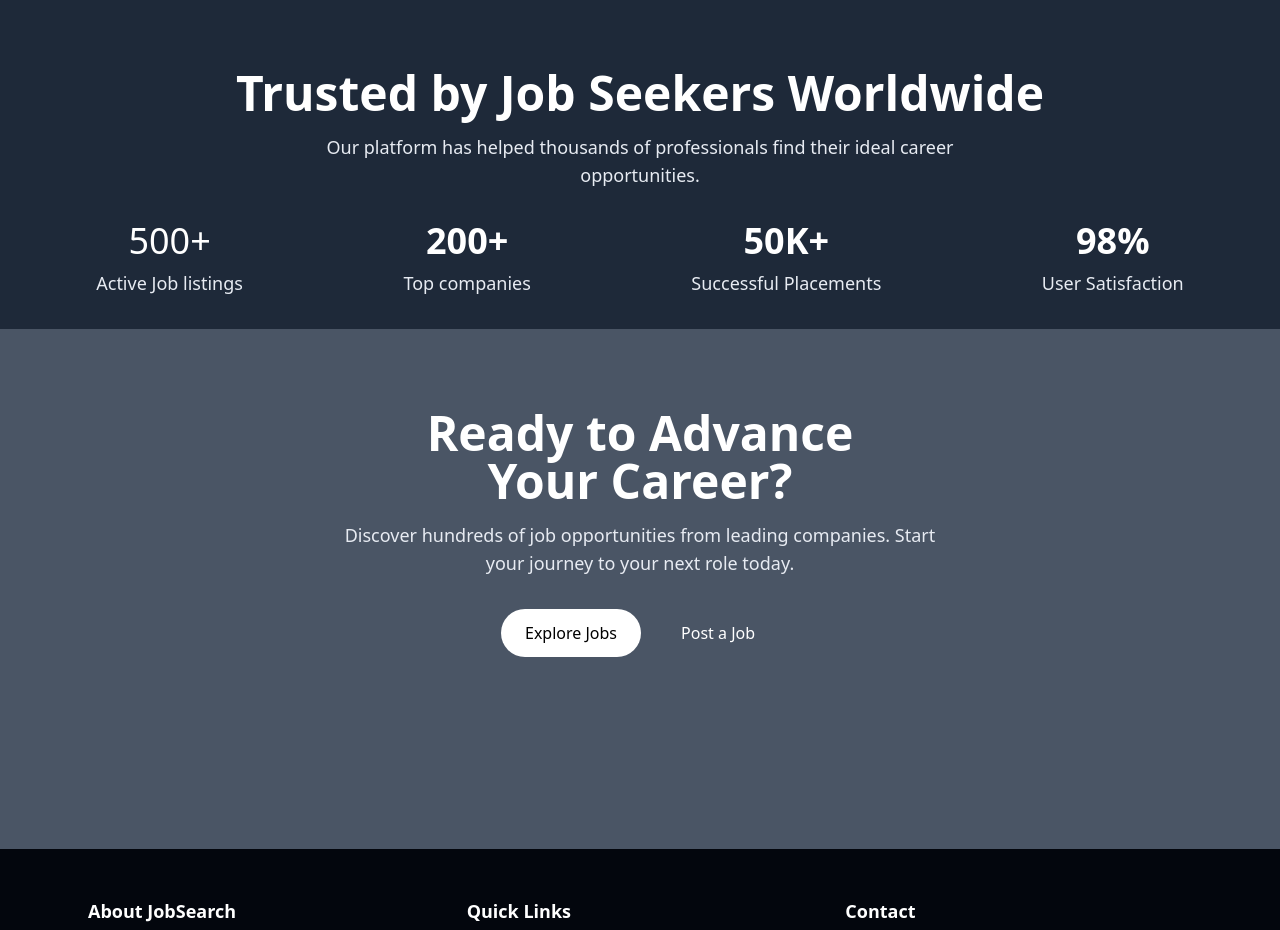
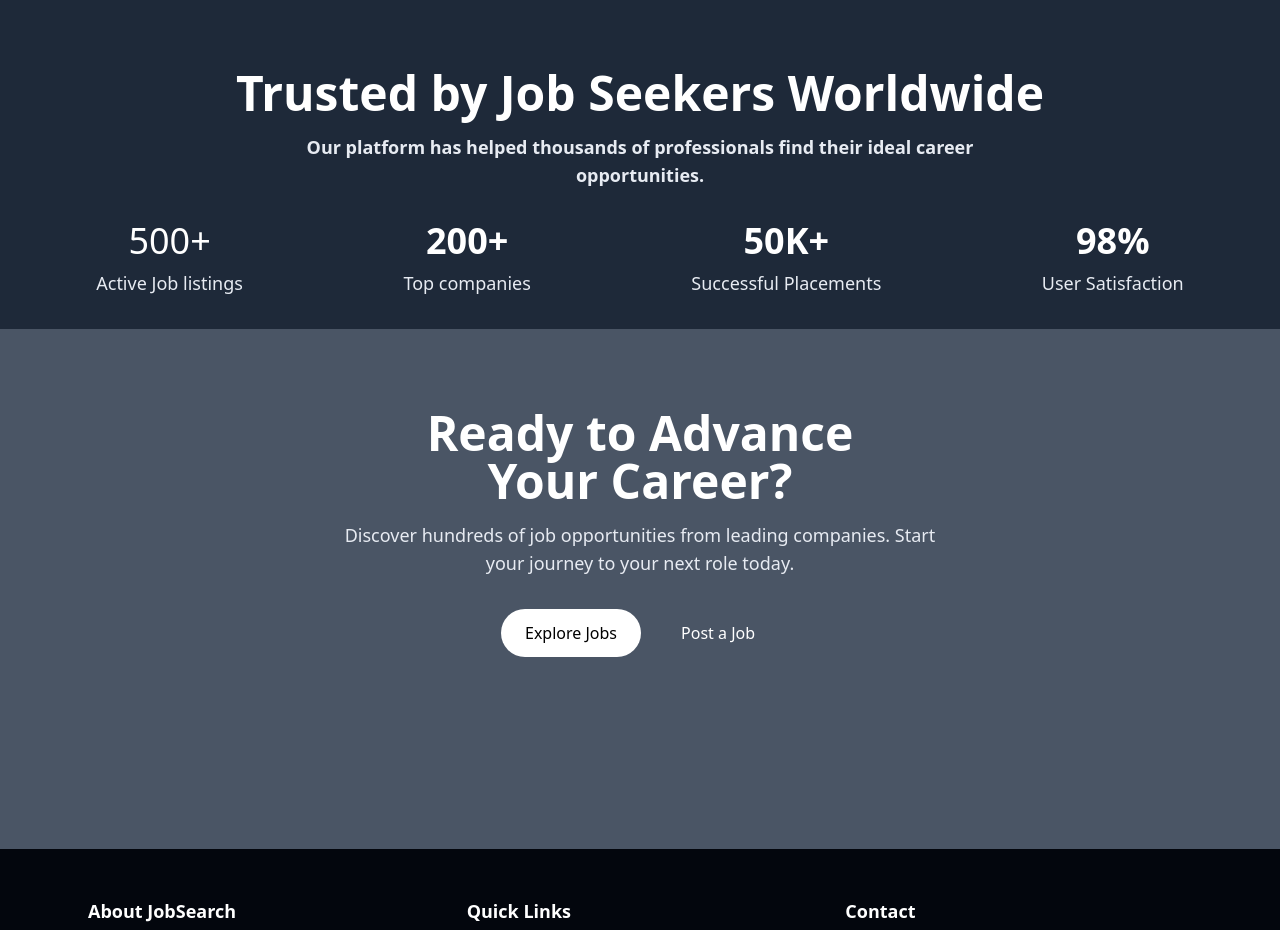
Before and after one commit to turayevabdullo9-cloud/find-job-uzb, a Next.js app: page / in a window 1280 px wide. Shown: the part 1720-2650 px from the top of the page. Built offline with nearby package versions, Linux system fonts and the light colour scheme.

Commit message:
o`n uchinchi

```diff
--- a/app/_components/About.tsx
+++ b/app/_components/About.tsx
@@ -2,7 +2,7 @@ const About = () => {
     return (
         <div className="px-4 py-8 bg-gray-800 w-full mt-40">
             <h1 className="text-center text-white text-5xl font-bold mt-20">Trusted by Job Seekers Worldwide</h1>
-            <p className="text-center text-[#e7ebf2] text-lg mt-4">Our platform has helped thousands of professionals find their ideal career <br /> opportunities.</p>
+            <p className="text-center font-bold text-[#e7ebf2] text-lg mt-4">Our platform has helped thousands of professionals find their ideal career <br /> opportunities.</p>
             <div className="text-center mt-8 flex justify-around">
                 <div>
                     <span className="text-4xl  text-white inline-block hover:scale-125 transition-transform duration-300">500+</span>
```
